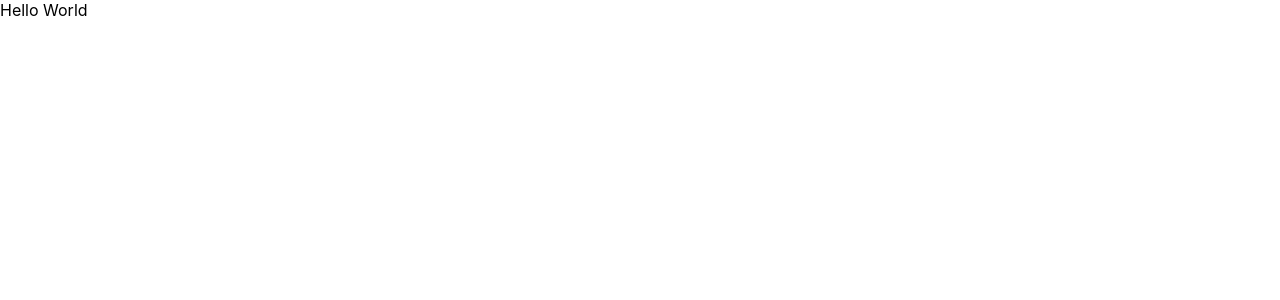
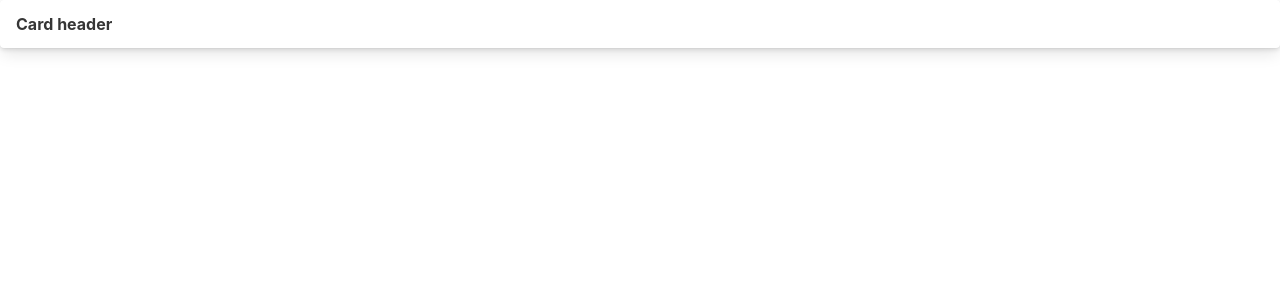
Before and after one commit to dwinetralizme/faucet, a React (Create React App) app: page / in a window 1280 px wide. Shown: the top 300 px of the page. Built offline with nearby package versions, Linux system fonts and the light colour scheme.

Commit message:
implement bulma

```diff
--- a/src/App.js
+++ b/src/App.js
@@ -1,9 +1,16 @@
-
-
 function App() {
   return (
     <div className="App">
-      Hello World
+      <div class="card">
+        <header class="card-header">
+          <p class="card-header-title">Card header</p>
+          <button class="card-header-icon" aria-label="more options">
+            <span class="icon">
+              <i class="fas fa-angle-down" aria-hidden="true"></i>
+            </span>
+          </button>
+        </header>
+      </div>
     </div>
   );
 }
```
Also changed, not shown: src/index.js (+7 -6 lines).
